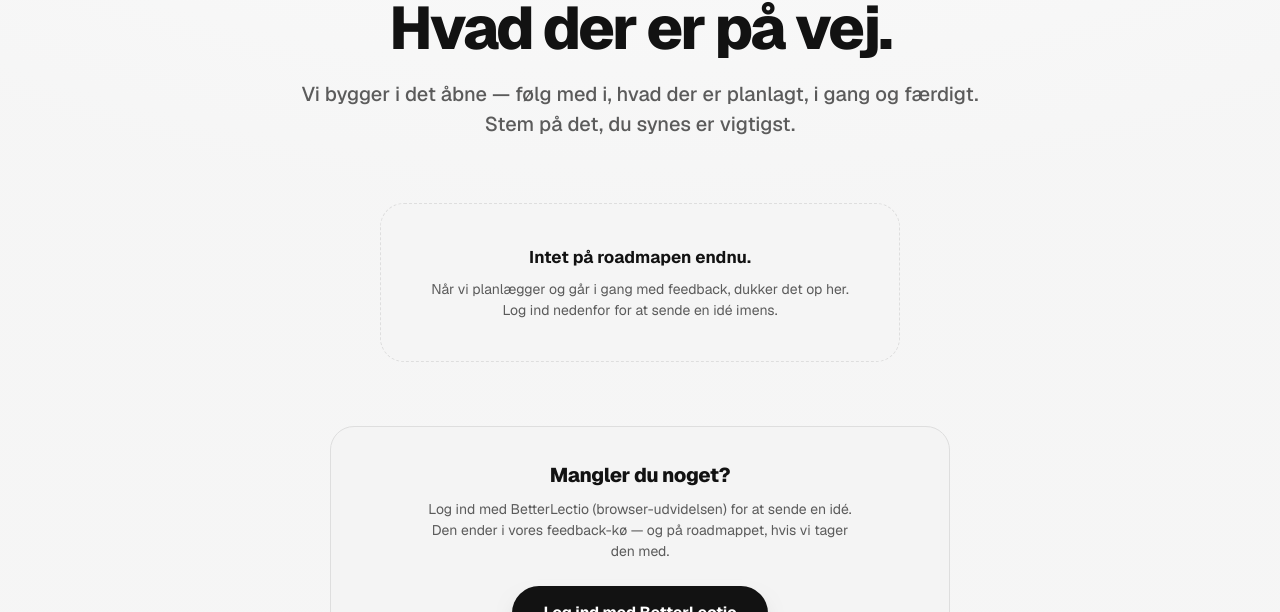
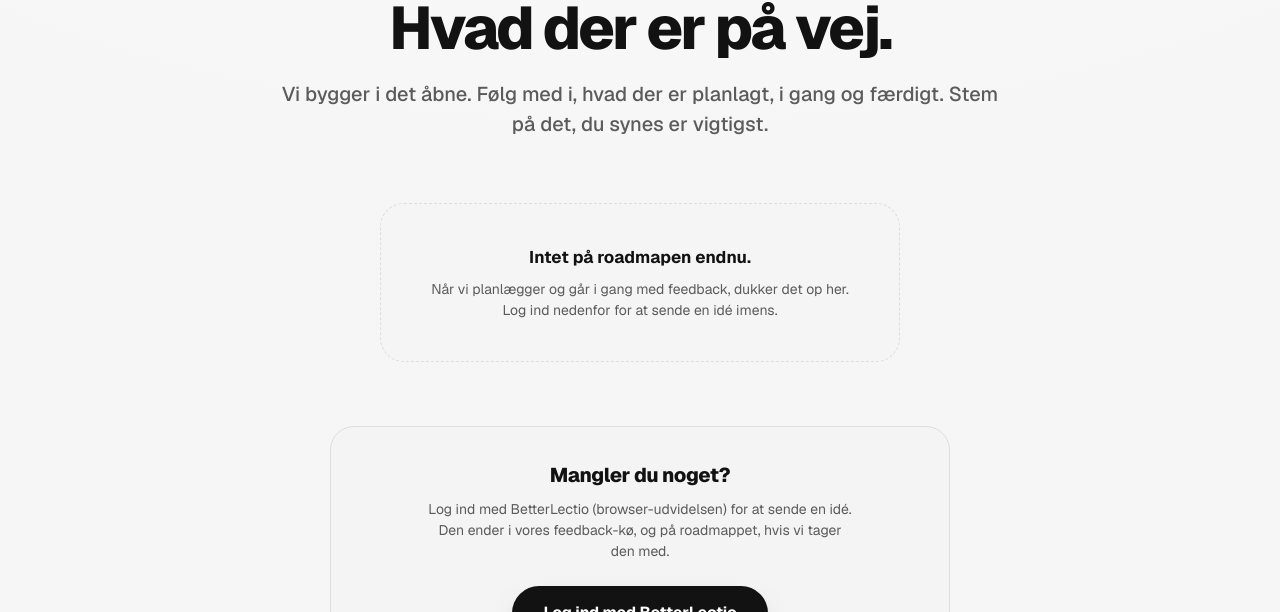
Before and after one commit to jonbng/betterlectio-website, a Next.js app: page /roadmap in a window 1280 px wide. Shown: the part 314-926 px from the top of the page. Built offline with nearby package versions, Linux system fonts and the light colour scheme; no server answers.

Commit message:
improvements

```diff
--- a/app/roadmap/page.tsx
+++ b/app/roadmap/page.tsx
@@ -22,7 +22,7 @@ import { cn } from "@/lib/utils"
 export const metadata: Metadata = {
   title: "Roadmap",
   description:
-    "Se hvad vi planlægger, arbejder på og har færdiggjort i BetterLectio — og stem på det, du vil have mest.",
+    "Se hvad vi planlægger, arbejder på og har færdiggjort i BetterLectio, og stem på det, du vil have mest.",
   alternates: { canonical: "/roadmap" },
 }
 
@@ -73,7 +73,7 @@ export default async function RoadmapPage({
             Hvad der er på vej.
           </h1>
           <p className="mx-auto max-w-[54ch] text-[clamp(17px,2vw,20px)] font-medium leading-[1.5] text-ink-muted">
-            Vi bygger i det åbne — følg med i, hvad der er planlagt, i gang og
+            Vi bygger i det åbne. Følg med i, hvad der er planlagt, i gang og
             færdigt. Stem på det, du synes er vigtigst.
           </p>
         </section>
--- a/components/site/roadmap-idea-cta.tsx
+++ b/components/site/roadmap-idea-cta.tsx
@@ -148,7 +148,7 @@ function SignedOutLogin({
       </h2>
       <p className="mx-auto mt-2 max-w-[46ch] text-sm leading-[1.5] text-ink-muted">
         Log ind med BetterLectio (browser-udvidelsen) for at sende en idé.
-        Den ender i vores feedback-kø — og på roadmappet, hvis vi tager den med.
+        Den ender i vores feedback-kø, og på roadmappet, hvis vi tager den med.
       </p>
 
       {displayError ? (
@@ -251,7 +251,7 @@ function SignedInIdeaForm({ displayName }: { displayName: string | null }) {
 
       {status === "ok" ? (
         <p className="mt-5 rounded-2xl border border-line bg-white px-4 py-3 text-sm font-medium text-ink">
-          Tak — vi kigger på det. Hvis vi tager ideen med, dukker den op på
+          Tak, vi kigger på det. Hvis vi tager ideen med, dukker den op på
           roadmappet.
         </p>
       ) : (
```
